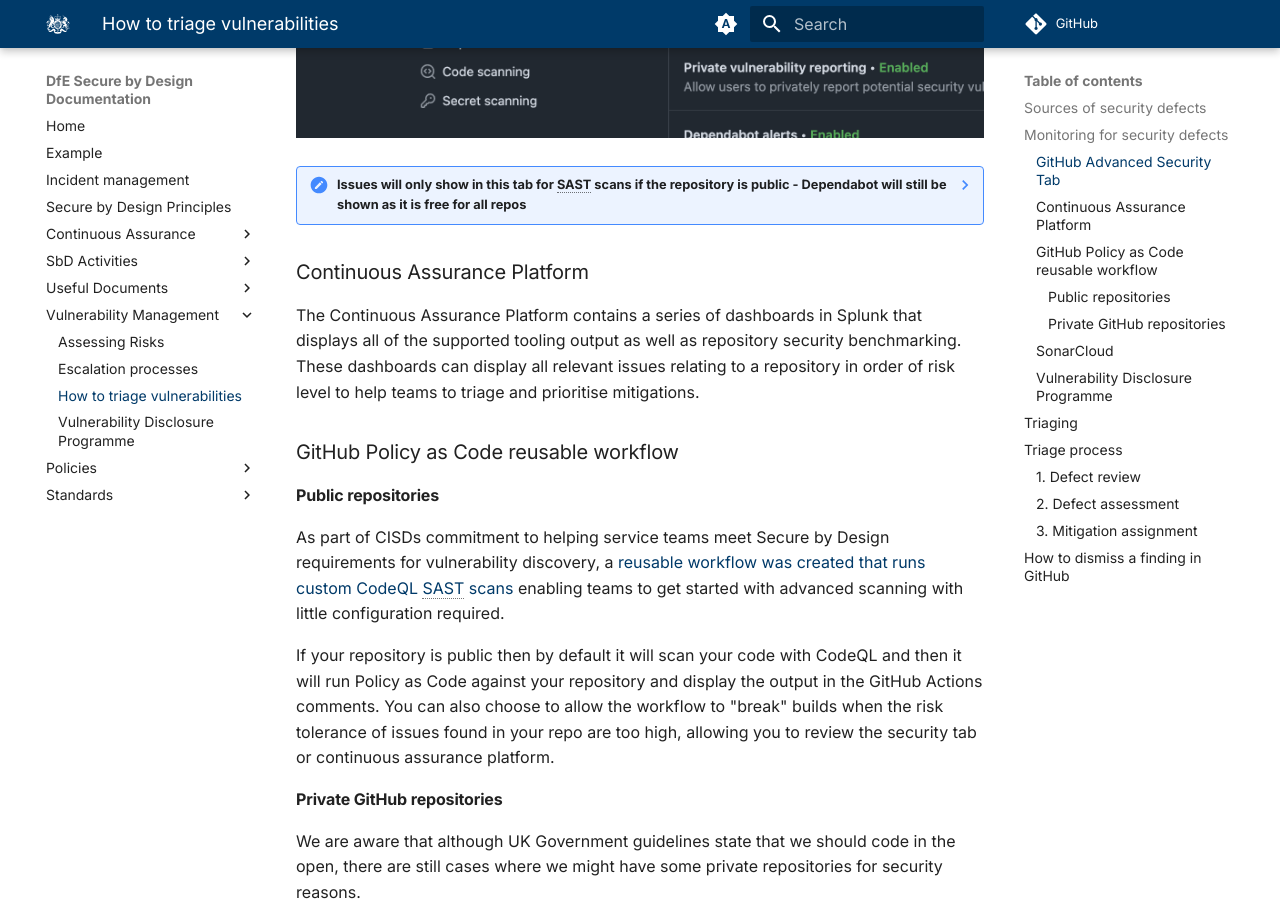
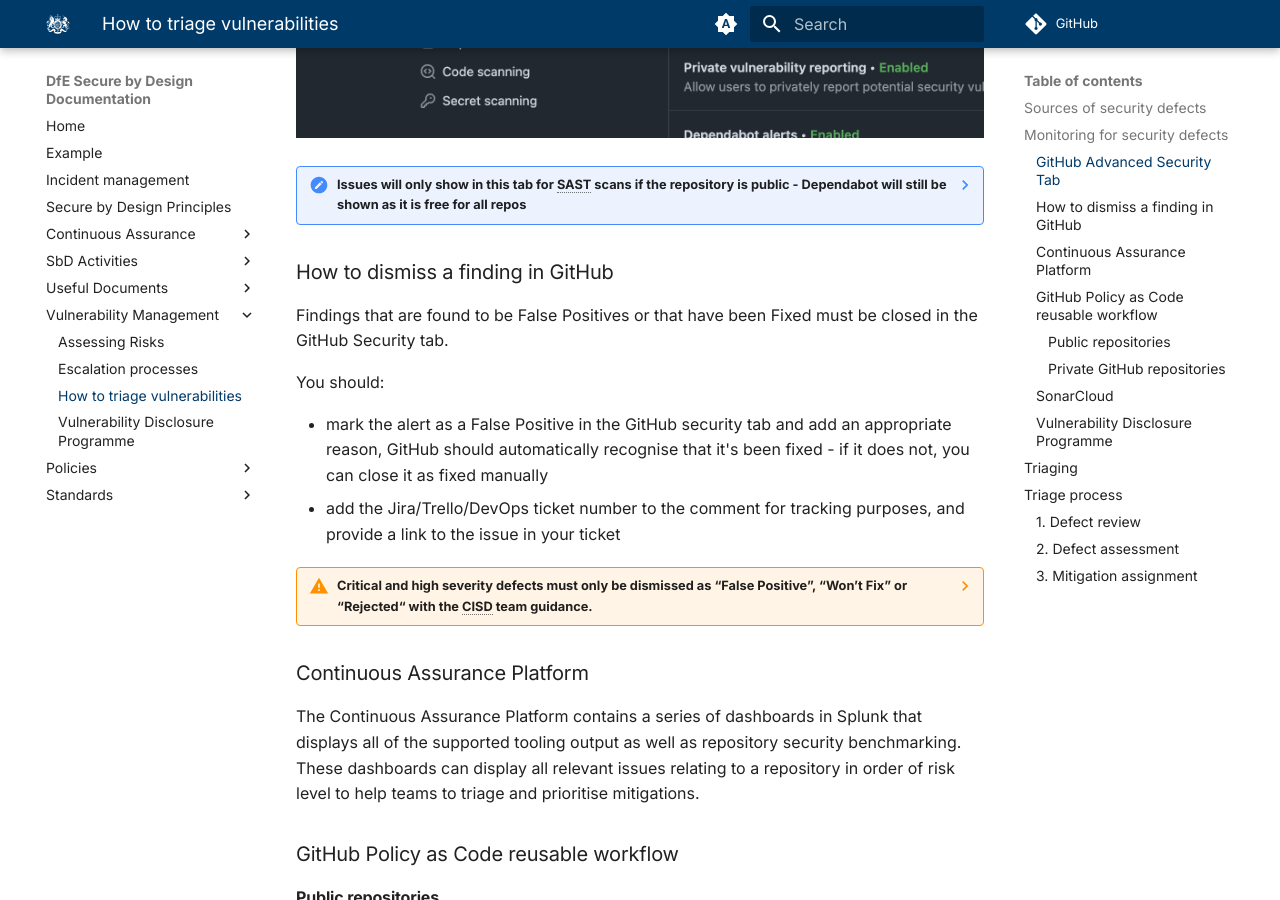
Before and after one commit to DFE-Digital/secure-by-design-docs, an MkDocs documentation site: the page built from docs/Vulnerability Management/how_to_triage_vulnerabilities.md, in a window 1280 px wide and 900 px high, scrolled down 1726 px. Built offline with MkDocs 1.6.1 and Material for MkDocs 9.7.7, drawn with Linux system fonts in a browser that asks for light colours; comment, search, counter and statistics services are not loaded; some of the changed text lies outside the part shown.

Commit message:
Closing issues guidance

```diff
--- a/docs/Vulnerability Management/how_to_triage_vulnerabilities.md
+++ b/docs/Vulnerability Management/how_to_triage_vulnerabilities.md
@@ -44,6 +44,18 @@ The GitHub Advanced Security tab is where the majority of your regular applicati
 ??? note "Issues will only show in this tab for SAST scans if the repository is public - Dependabot will still be shown as it is free for all repos"
     This will change in future when we procure GitHub Enterprise with Advanced Security.
 
+### How to dismiss a finding in GitHub
+
+Findings that are found to be False Positives or that have been Fixed must be closed in the GitHub Security tab.
+
+You should:
+
+*	mark the alert as a False Positive in the GitHub security tab and add an appropriate reason, GitHub should automatically recognise that it's been fixed - if it does not, you can close it as fixed manually
+* add the Jira/Trello/DevOps ticket number to the comment for tracking purposes, and provide a link to the issue in your ticket
+
+??? warning "Critical and high severity defects must only be dismissed as “False Positive”, “Won’t Fix” or “Rejected“ with the CISD team guidance."
+    Teams must not dismiss critical and high defects without an appropriate reason and without agreeing with the Security Architecture Team.
+
 
 ### Continuous Assurance Platform
 
@@ -78,6 +90,14 @@ For the issues tab, you can assign yourself the issue in the UI by clicking on t
 You can also change the status of the issue by clicking on the status button, it will likely say "open" for new issues. This is where you can accept an issue as something you won't fix, as deprecated, as fixed, or as a false positive.
 
 ![screenshot of the sonar status menu](../../assets/sonar_status.png)
+
+When triaging issues, keep in mind:
+
+* closing issues must include the reasoning for closure as a comment
+* add the Jira/Trello/DevOps ticket number to the comment for tracking purposes, and provide a link to the issue in your ticket
+
+??? warning "Critical and high severity defects must only be dismissed as “False Positive”, “Won’t Fix” or “Rejected“ with the CISD team guidance."
+    Teams must not dismiss critical and high defects without an appropriate reason and without agreeing with the Security Architecture Team.
 
 
 ### Vulnerability Disclosure Programme
```
Also changed, not shown: other parts of docs/Vulnerability Management/how_to_triage_vulnerabilities.md (+0 -12 lines).
